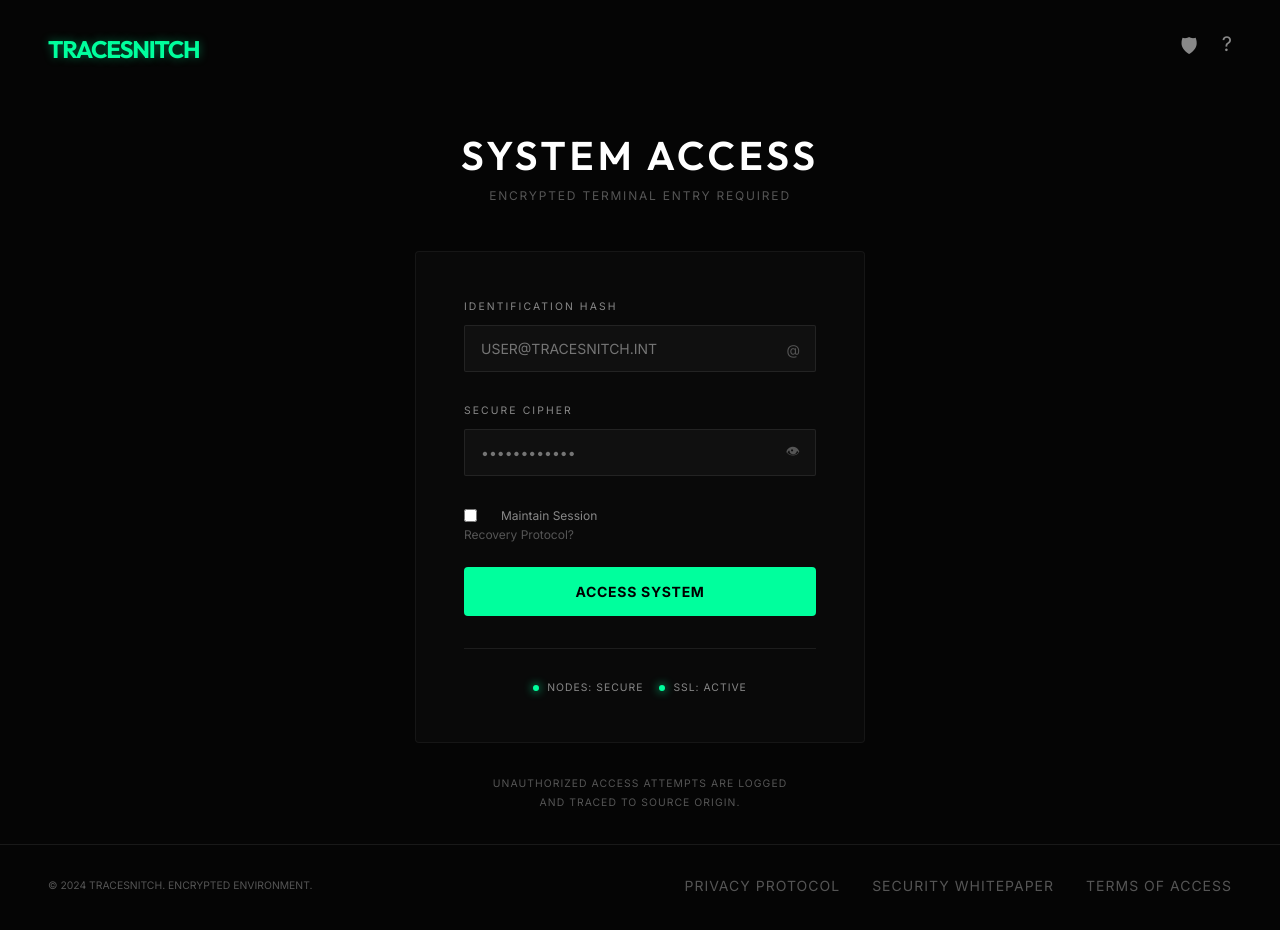
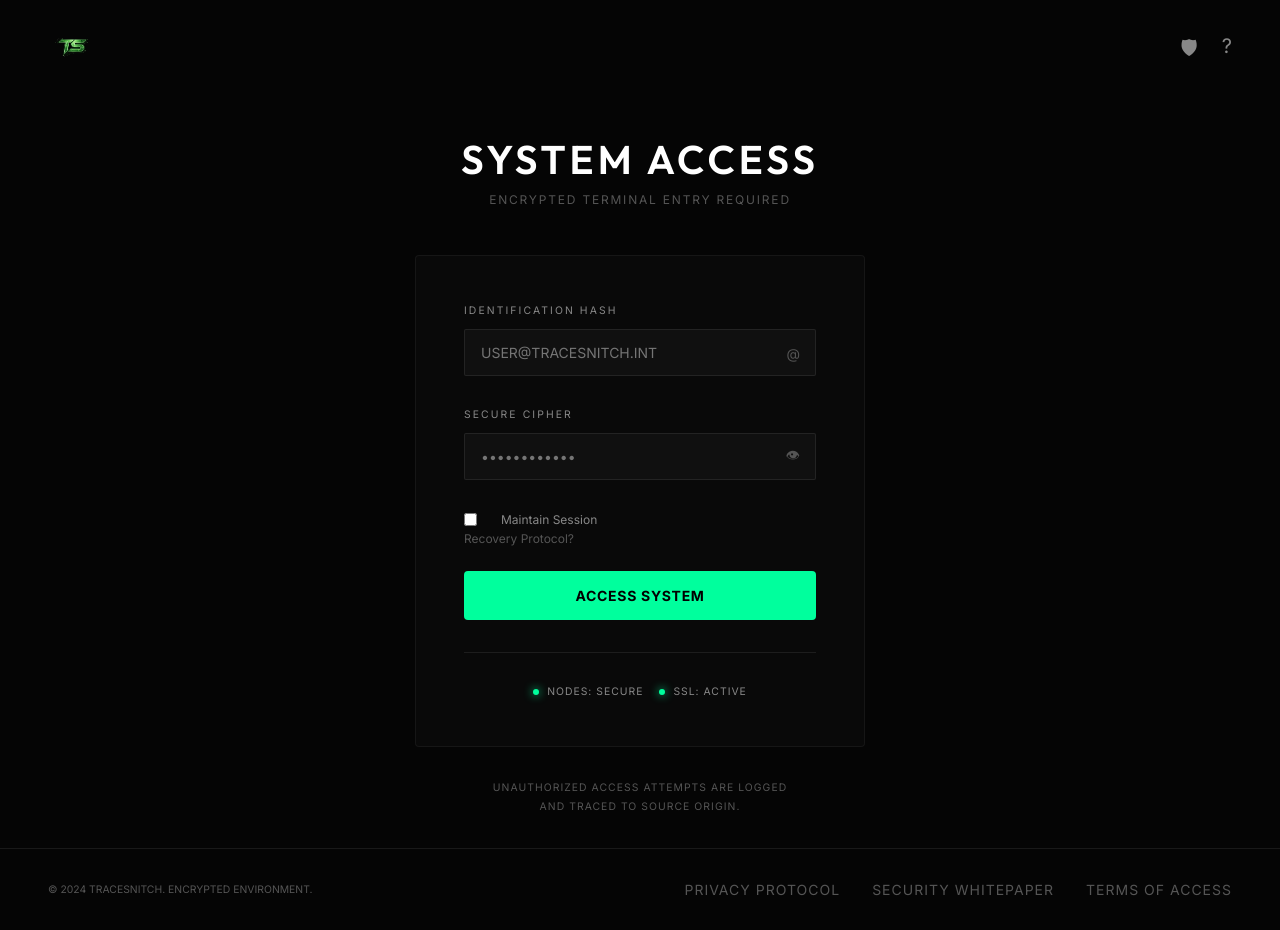
Before and after one commit to Arnazz10/TraceSnitch, a React (Vite) app: page /login in a window 1280 px wide. Built offline with nearby package versions, Linux system fonts and the light colour scheme.

Commit message:
Complete logo branding on all auth pages

```diff
--- a/src/pages/Login.jsx
+++ b/src/pages/Login.jsx
@@ -7,7 +7,9 @@ const Login = () => {
   return (
     <div className="auth-page">
       <header className="auth-header">
-        <Link to="/" className="nav-logo neon-glow">TRACESNITCH</Link>
+        <Link to="/" className="nav-logo neon-glow">
+          <img src="/logo.png" alt="" style={{ height: '32px', width: 'auto' }} />
+        </Link>
         <div className="header-meta">
           <span className="icon">🛡</span>
           <span className="icon">?</span>
--- a/src/pages/Recovery.jsx
+++ b/src/pages/Recovery.jsx
@@ -7,7 +7,9 @@ const Recovery = () => {
   return (
     <div className="auth-page">
       <header className="auth-header">
-        <Link to="/" className="nav-logo neon-glow">TRACESNITCH</Link>
+        <Link to="/" className="nav-logo neon-glow">
+          <img src="/logo.png" alt="" style={{ height: '32px', width: 'auto' }} />
+        </Link>
         <div className="header-meta">
           <span className="icon">🛡</span>
           <span className="icon">?</span>
--- a/src/pages/SignUp.jsx
+++ b/src/pages/SignUp.jsx
@@ -7,7 +7,9 @@ const SignUp = () => {
   return (
     <div className="auth-page">
       <header className="auth-header">
-        <Link to="/" className="nav-logo neon-glow">TRACESNITCH</Link>
+        <Link to="/" className="nav-logo neon-glow">
+          <img src="/logo.png" alt="" style={{ height: '32px', width: 'auto' }} />
+        </Link>
         <div className="header-meta">
           <span className="icon">🛡</span>
           <span className="icon">?</span>
```
